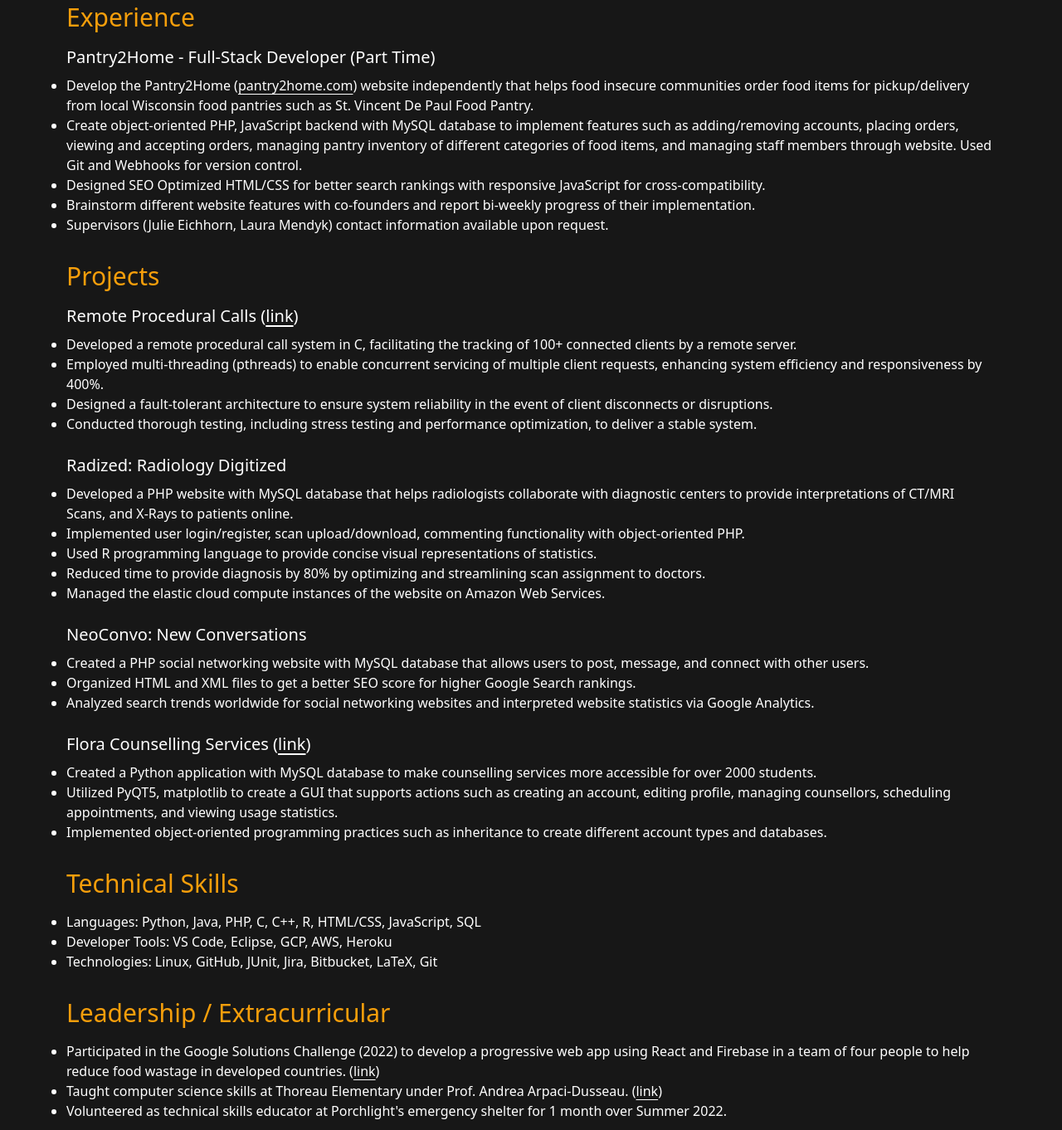
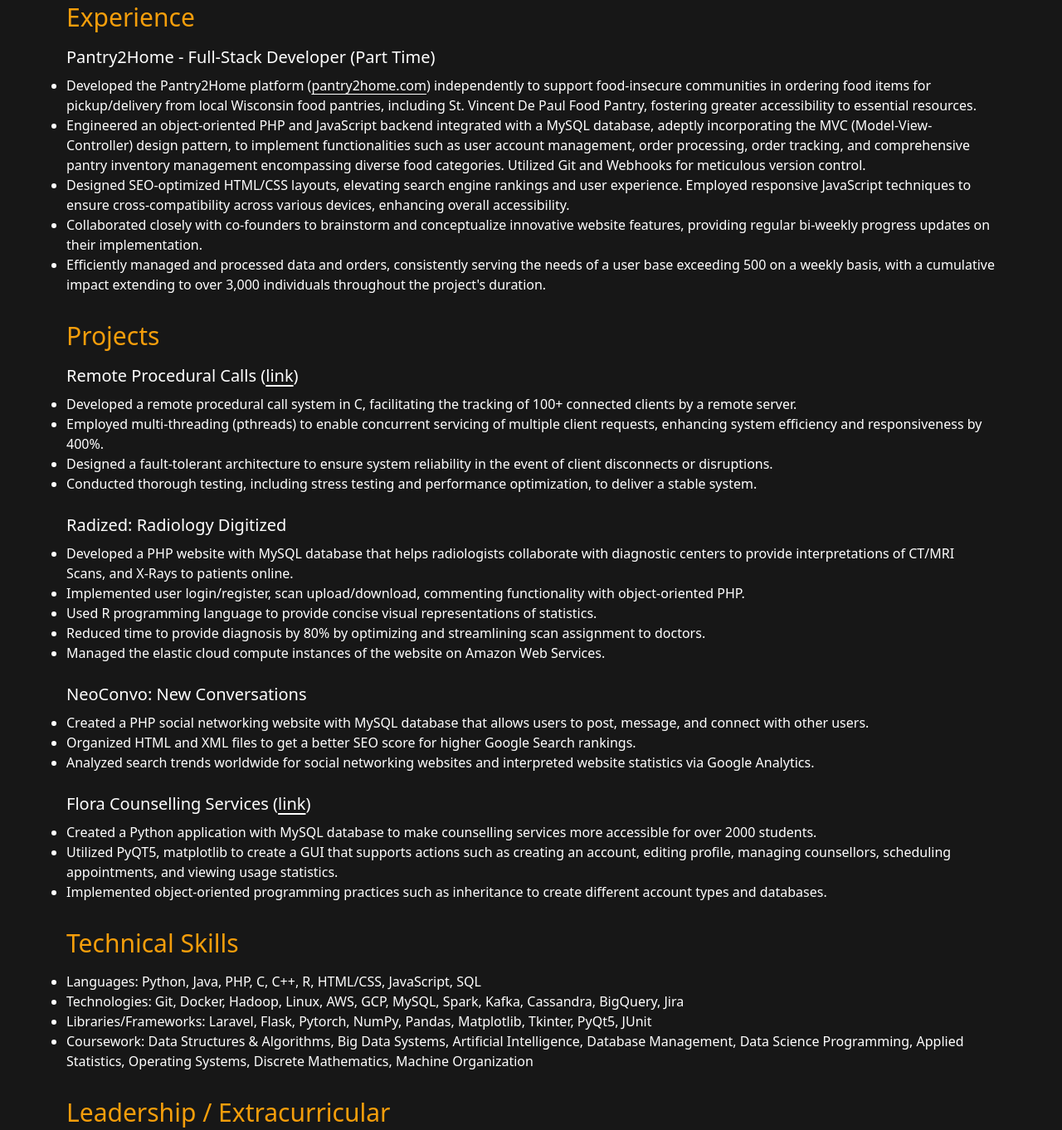
Before and after one commit to m-trivedi/m-trivedi, a website: page index.html in a window 1280 px wide. Shown: the part 869-2231 px from the top of the page at 83% size. Drawn offline with Linux system fonts and the light colour scheme.

Commit message:
new content updates

```diff
--- a/index.html
+++ b/index.html
@@ -41,11 +41,19 @@
             <h1 class = "text-3xl text-amber-500 mt-8">Experience</h1>
             <h2 class = "text-xl mt-4 mb-2">Pantry2Home - Full-Stack Developer (Part Time)</h2>
             <ul class = "list-disc">
-                <li>Develop the Pantry2Home (<a class = "underline underline-offset-4 hover:text-amber-500" href = "https://pantry2home.com" target = "_blank">pantry2home.com</a>) website independently that helps food insecure communities order food items for pickup/delivery from local Wisconsin food pantries such as St. Vincent De Paul Food Pantry.</li>
-                <li>Create object-oriented PHP, JavaScript backend with MySQL database to implement features such as adding/removing accounts, placing orders, viewing and accepting orders, managing pantry inventory of different categories of food items, and managing staff members through website. Used Git and Webhooks for version control.</li>
-                <li>Designed SEO Optimized HTML/CSS for better search rankings with responsive JavaScript for cross-compatibility.</li>
-                <li>Brainstorm different website features with co-founders and report bi-weekly progress of their implementation.</li>
-                <li>Supervisors (Julie Eichhorn, Laura Mendyk) contact information available upon request.</li>
+                <li>Developed the Pantry2Home platform (<a class = "underline underline-offset-4 hover:text-amber-500" href = "https://pantry2home.com" target = "_blank">pantry2home.com</a>) independently to support food-insecure communities in
+                ordering food items for pickup/delivery from local Wisconsin food pantries, including St. Vincent De Paul Food Pantry,
+                fostering greater accessibility to essential resources.</li>
+                <li>Engineered an object-oriented PHP and JavaScript backend integrated with a MySQL database, adeptly incorporating
+                the MVC (Model-View-Controller) design pattern, to implement functionalities such as user account management, order
+                processing, order tracking, and comprehensive pantry inventory management encompassing diverse food categories.
+                Utilized Git and Webhooks for meticulous version control.</li>
+                <li>Designed SEO-optimized HTML/CSS layouts, elevating search engine rankings and user experience. Employed
+                responsive JavaScript techniques to ensure cross-compatibility across various devices, enhancing overall accessibility.</li>
+                <li>Collaborated closely with co-founders to brainstorm and conceptualize innovative website features, providing regular
+                bi-weekly progress updates on their implementation.</li>
+                <li>Efficiently managed and processed data and orders, consistently serving the needs of a user base exceeding 500 on a
+                weekly basis, with a cumulative impact extending to over 3,000 individuals throughout the project's duration.</li>
             </ul>
             <h1 class = "text-3xl text-amber-500 mt-8">Projects</h1>
             <h2 class = "text-xl mt-4 mb-2">Remote Procedural Calls (<a class = "underline underline-offset-4 hover:text-amber-500" href = "https://github.com/m-trivedi/remote-procedural-calls" target = "_blank">link</a>)</h2>
@@ -78,8 +86,10 @@
             <h1 class = "text-3xl text-amber-500 mt-8 mb-4">Technical Skills</h1>
             <ul class = "list-disc">
                 <li>Languages: Python, Java, PHP, C, C++, R, HTML/CSS, JavaScript, SQL</li>
-                <li>Developer Tools: VS Code, Eclipse, GCP, AWS, Heroku</li>
-                <li>Technologies: Linux, GitHub, JUnit, Jira, Bitbucket, LaTeX, Git</li>
+                <li>Technologies: Git, Docker, Hadoop, Linux, AWS, GCP, MySQL, Spark, Kafka, Cassandra, BigQuery, Jira</li>
+                <li>Libraries/Frameworks: Laravel, Flask, Pytorch, NumPy, Pandas, Matplotlib, Tkinter, PyQt5, JUnit</li>
+                <li>Coursework: Data Structures & Algorithms, Big Data Systems, Artificial Intelligence, Database Management, Data Science
+                    Programming, Applied Statistics, Operating Systems, Discrete Mathematics, Machine Organization</li>
             </ul>
             <h1 class = "text-3xl text-amber-500 mt-8 mb-4">Leadership / Extracurricular</h1>
             <ul class = "list-disc">
```
Also changed, not shown: resources/css/output.css.
